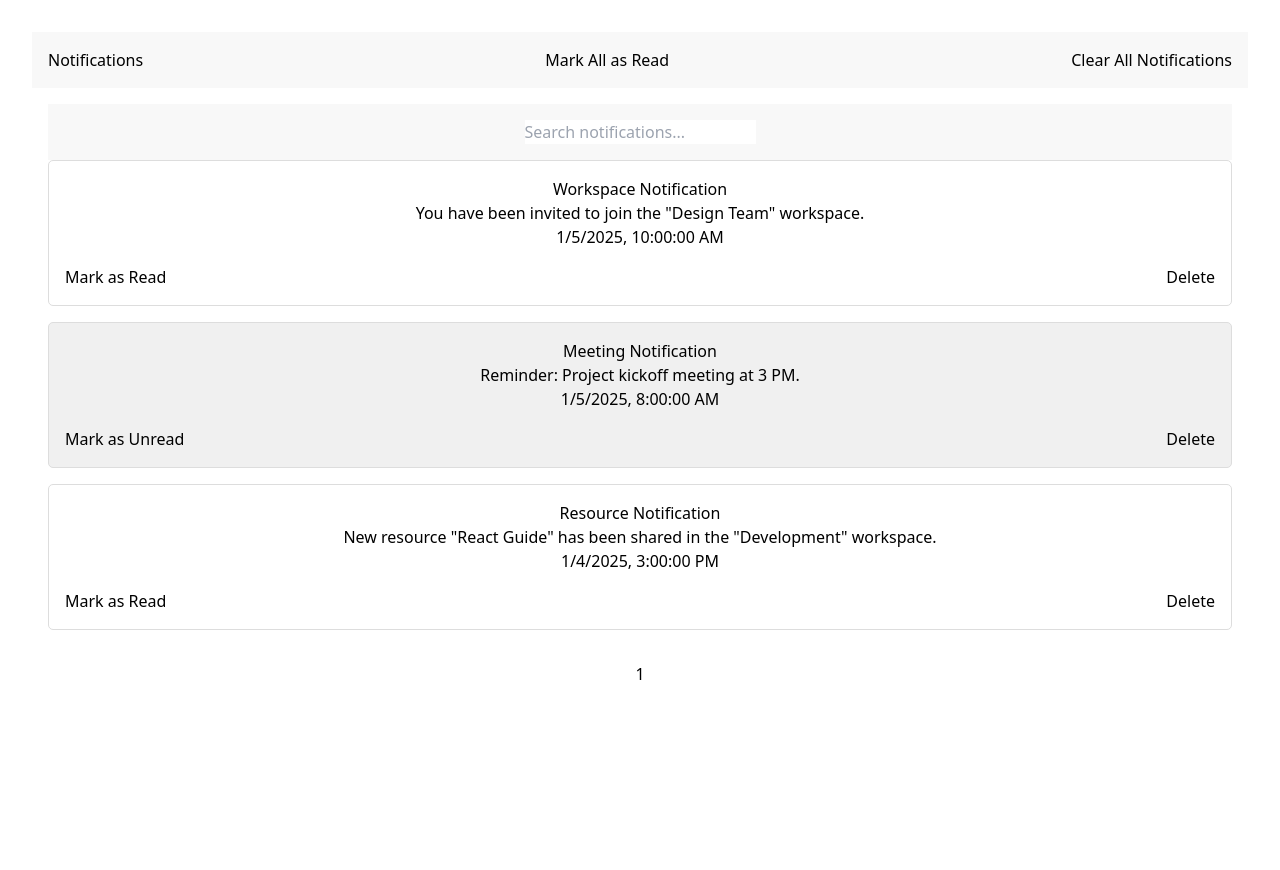
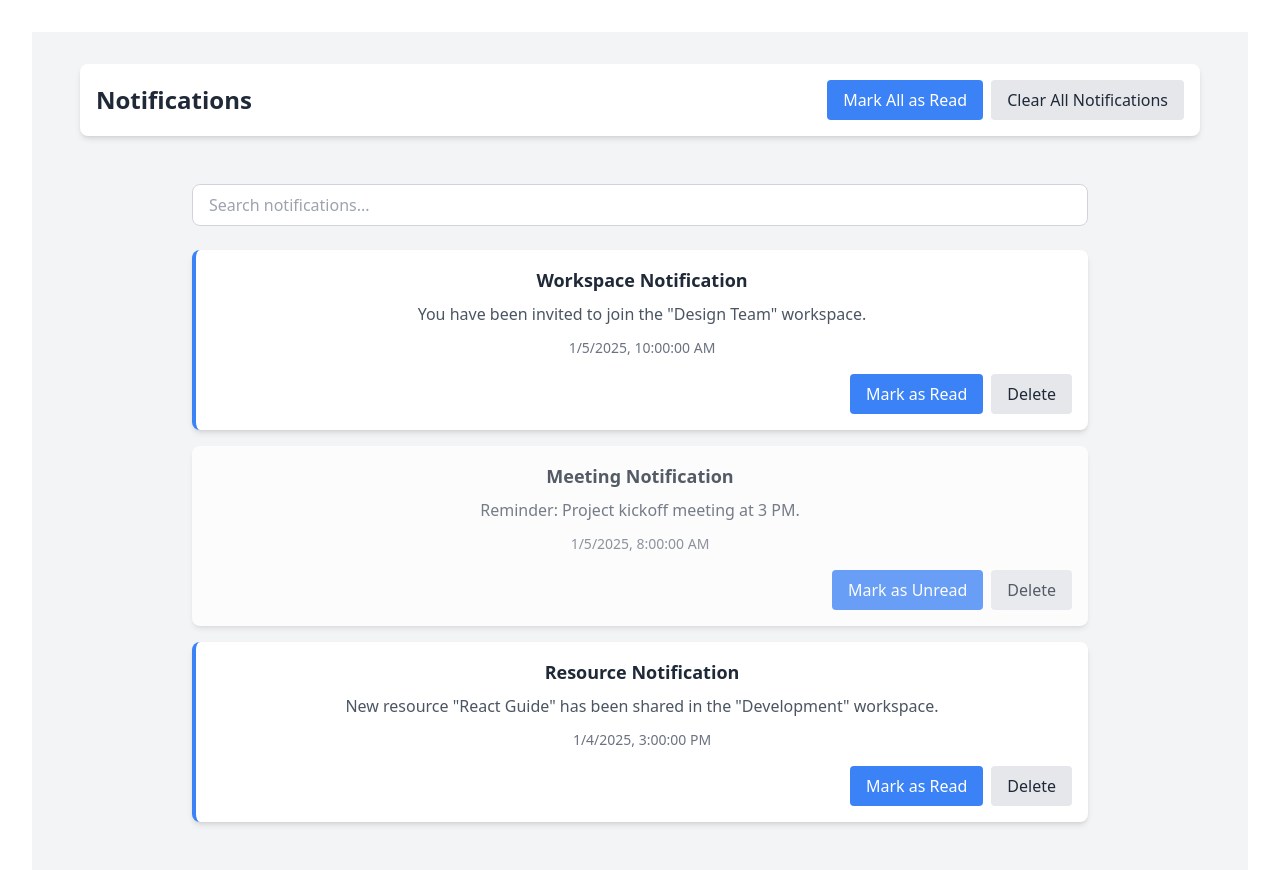
Before and after one commit to opencodeiiita/SkillSync-Frontend, a React (Vite) app: page /notification in a window 1280 px wide. Shown: the top 870 px of the page. Before the commit the page ends 800 px from the top, so only its background shows below. Built offline with nearby package versions, Linux system fonts and the light colour scheme; the HTML template or start-up script is replaced by a standard one.

Commit message:
update notification page ui

```diff
--- a/src/components/NotificationPage/NotificationCard.tsx
+++ b/src/components/NotificationPage/NotificationCard.tsx
@@ -1,5 +1,5 @@
 import React from 'react';
-import  NotificationPage from '../../styles/NotificationPage.css'
+
 interface Notification {
   id: number;
   type: string;
@@ -10,13 +10,17 @@ interface Notification {
 
 const NotificationCard: React.FC<{ notification: Notification }> = ({ notification }) => {
   return (
-    <div className={`notification-card ${notification.read ? 'read' : 'unread'}`}>
-      <h2>{notification.type} Notification</h2>
-      <p>{notification.content}</p>
-      <span>{new Date(notification.timestamp).toLocaleString()}</span>
-      <div className="actions">
-        <button>Mark as {notification.read ? 'Unread' : 'Read'}</button>
-        <button>Delete</button>
+    <div className={`bg-white shadow-md rounded-lg p-4 mb-4 transition-all duration-300 ease-in-out ${notification.read ? 'opacity-75' : 'opacity-100 border-l-4 border-blue-500'}`}>
+      <h2 className="text-lg font-semibold text-gray-800 mb-2">{notification.type} Notification</h2>
+      <p className="text-gray-600 mb-3">{notification.content}</p>
+      <span className="text-sm text-gray-500 block mb-4">{new Date(notification.timestamp).toLocaleString()}</span>
+      <div className="flex justify-end space-x-2">
+        <button className="px-4 py-2 bg-blue-500 text-white rounded hover:bg-blue-600 transition-colors duration-300">
+          Mark as {notification.read ? 'Unread' : 'Read'}
+        </button>
+        <button className="px-4 py-2 bg-gray-200 text-gray-800 rounded hover:bg-gray-300 transition-colors duration-300">
+          Delete
+        </button>
       </div>
     </div>
   );
--- a/src/components/NotificationPage/NotificationHeader.tsx
+++ b/src/components/NotificationPage/NotificationHeader.tsx
@@ -1,11 +1,17 @@
 import React from 'react';
-import  NotificationPage from '../../styles/NotificationPage.css'
+
 const NotificationHeader: React.FC = () => {
   return (
-    <div className="notification-header">
-      <h1>Notifications</h1>
-      <button>Mark All as Read</button>
-      <button>Clear All Notifications</button>
+    <div className="bg-white shadow-md rounded-lg p-4 mb-6 flex flex-col sm:flex-row items-center justify-between">
+      <h1 className="text-2xl font-bold text-gray-800 mb-4 sm:mb-0">Notifications</h1>
+      <div className="flex flex-col sm:flex-row space-y-2 sm:space-y-0 sm:space-x-2 w-full sm:w-auto">
+        <button className="px-4 py-2 bg-blue-500 text-white rounded hover:bg-blue-600 transition-colors duration-300 w-full sm:w-auto">
+          Mark All as Read
+        </button>
+        <button className="px-4 py-2 bg-gray-200 text-gray-800 rounded hover:bg-gray-300 transition-colors duration-300 w-full sm:w-auto">
+          Clear All Notifications
+        </button>
+      </div>
     </div>
   );
 };
--- a/src/components/NotificationPage/NotificationList.tsx
+++ b/src/components/NotificationPage/NotificationList.tsx
@@ -1,10 +1,17 @@
 import React, { useState } from 'react';
-import  NotificationPage from '../../styles/NotificationPage.css'
 import NotificationCard from './NotificationCard';
 import Pagination from './Pagination';
 import SearchFilter from './SearchFilter';
 
-const mockNotifications = [
+interface Notification {
+  id: number;
+  type: string;
+  content: string;
+  timestamp: string;
+  read: boolean;
+}
+
+const mockNotifications: Notification[] = [
   {
     id: 1,
     type: 'Workspace',
@@ -29,7 +36,7 @@ const mockNotifications = [
 ];
 
 const NotificationList: React.FC = () => {
-  const [notifications, setNotifications] = useState(mockNotifications);
+  const [notifications, setNotifications] = useState<Notification[]>(mockNotifications);
   const [currentPage, setCurrentPage] = useState(1);
   const [notificationsPerPage] = useState(10);
   const [searchTerm, setSearchTerm] = useState('');
@@ -45,16 +52,30 @@ const NotificationList: React.FC = () => {
   const paginate = (pageNumber: number) => setCurrentPage(pageNumber);
 
   return (
-    <div className="notification-list">
+    <div className="bg-gray-100 min-h-screen p-4">
+      <div className="max-w-4xl mx-auto">
         <SearchFilter setSearchTerm={setSearchTerm} />
+        <div className="space-y-4 mt-6">
           {currentNotifications.map(notification => (
             <NotificationCard key={notification.id} notification={notification} />
           ))}
+        </div>
+        {filteredNotifications.length > notificationsPerPage && (
+          <div className="mt-8">
             <Pagination
               notificationsPerPage={notificationsPerPage}
               totalNotifications={filteredNotifications.length}
               paginate={paginate}
+              currentPage={currentPage}
             />
+          </div>
+        )}
+        {filteredNotifications.length === 0 && (
+          <div className="text-center py-8 text-gray-500">
+            No notifications found.
+          </div>
+        )}
+      </div>
     </div>
   );
 };
--- a/src/components/NotificationPage/Pagination.tsx
+++ b/src/components/NotificationPage/Pagination.tsx
@@ -1,12 +1,13 @@
 import React from 'react';
-import  NotificationPage from '../../styles/NotificationPage.css'
+
 interface PaginationProps {
   notificationsPerPage: number;
   totalNotifications: number;
   paginate: (pageNumber: number) => void;
+  currentPage: number;
 }
 
-const Pagination: React.FC<PaginationProps> = ({ notificationsPerPage, totalNotifications, paginate }) => {
+const Pagination: React.FC<PaginationProps> = ({ notificationsPerPage, totalNotifications, paginate, currentPage }) => {
   const pageNumbers = [];
 
   for (let i = 1; i <= Math.ceil(totalNotifications / notificationsPerPage); i++) {
@@ -14,13 +15,20 @@ const Pagination: React.FC<PaginationProps> = ({ notificationsPerPage, totalNoti
   }
 
   return (
-    <nav className="pagination">
-      <ul className="pagination-list">
+    <nav>
+      <ul className="flex justify-center space-x-2">
         {pageNumbers.map(number => (
-          <li key={number} className="pagination-item">
-            <a onClick={() => paginate(number)} href="!#" className="pagination-link">
+          <li key={number}>
+            <button
+              onClick={() => paginate(number)}
+              className={`px-3 py-1 rounded ${
+                currentPage === number
+                  ? 'bg-blue-500 text-white'
+                  : 'bg-white text-blue-500 hover:bg-blue-100'
+              }`}
+            >
               {number}
-            </a>
+            </button>
           </li>
         ))}
       </ul>
--- a/src/components/NotificationPage/SearchFilter.tsx
+++ b/src/components/NotificationPage/SearchFilter.tsx
@@ -1,16 +1,17 @@
 import React from 'react';
-import  NotificationPage from '../../styles/NotificationPage.css'
+
 interface SearchFilterProps {
   setSearchTerm: (term: string) => void;
 }
 
 const SearchFilter: React.FC<SearchFilterProps> = ({ setSearchTerm }) => {
   return (
-    <div className="search-filter">
+    <div className="mb-4">
       <input
         type="text"
         placeholder="Search notifications..."
         onChange={(e) => setSearchTerm(e.target.value)}
+        className="w-full px-4 py-2 rounded-lg border border-gray-300 focus:outline-none focus:ring-2 focus:ring-blue-500"
       />
     </div>
   );
--- a/src/pages/NotificationPage.tsx
+++ b/src/pages/NotificationPage.tsx
@@ -1,13 +1,16 @@
 import React from 'react';
 import NotificationHeader from '../components/NotificationPage/NotificationHeader';
 import NotificationList from '../components/NotificationPage/NotificationList';
-import '../styles/NotificationPage.css';
 
 const NotificationPage: React.FC = () => {
   return (
-    <div className="notification-page">
-      <NotificationHeader />
-      <NotificationList />
+    <div className="bg-gray-100 min-h-screen">
+      <div className="max-w-6xl mx-auto px-4 py-8">
+        <NotificationHeader />
+        <div className="mt-8">
+          <NotificationList />
+        </div>
+      </div>
     </div>
   );
 };
--- a/src/styles/NotificationPage.css
+++ /dev/null
@@ -1,61 +0,0 @@
-.notification-header {
-    display: flex;
-    justify-content: space-between;
-    align-items: center;
-    padding: 1rem;
-    background-color: #f8f8f8;
-  }
-
-  .notification-list {
-    padding: 1rem;
-  }
-
-  .notification-card {
-    border: 1px solid #ddd;
-    border-radius: 5px;
-    padding: 1rem;
-    margin-bottom: 1rem;
-  }
-
-  .notification-card.read {
-    background-color: #f0f0f0;
-  }
-
-  .notification-card.unread {
-    background-color: #fff;
-  }
-
-  .actions {
-    display: flex;
-    justify-content: space-between;
-    margin-top: 1rem;
-  }
-
-  .search-filter {
-    padding: 1rem;
-    background-color: #f8f8f8;
-  }
-
-  .pagination {
-    padding: 1rem;
-    text-align: center;
-  }
-
-  .pagination-list {
-    list-style: none;
-    display: flex;
-    justify-content: center;
-  }
-
-  .pagination-item {
-    margin: 0 0.5rem;
-  }
-
-  .pagination-link {
-    text-decoration: none;
-    color: #000;
-  }
-
-  .pagination-link:hover {
-    text-decoration: underline;
-  }
```
Lines whose indentation alone changed are shown as unchanged.
